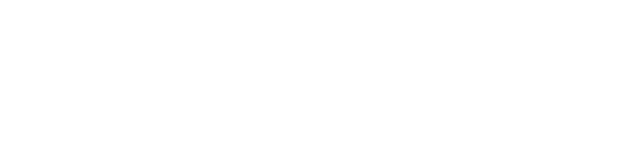
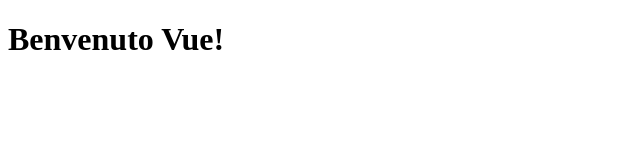
Before and after one commit to mihaipaulorban/vue-hello, a plain HTML site: page index.html in a window 1280 px wide. Shown: the whole page, without its empty margins (0-640 px from the left). Drawn offline with nearby package versions, Linux system fonts and the light colour scheme.

Commit message:
feat: messaggio con createApp

```diff
--- a/index.html
+++ b/index.html
@@ -10,6 +10,7 @@
     <title>Vue Hello</title>
 </head>
 <body>
+    <h1 id="titolo">{{messaggio}}</h1>
     <script src="script.js"></script>
 </body>
 </html>
--- a/script.js
+++ b/script.js
@@ -0,0 +1,12 @@
+
+
+
+const { createApp } = Vue
+
+createApp({
+    data() {
+        return {
+            messaggio: 'Benvenuto Vue!'
+        }
+    }
+}) .mount('#titolo')
```
